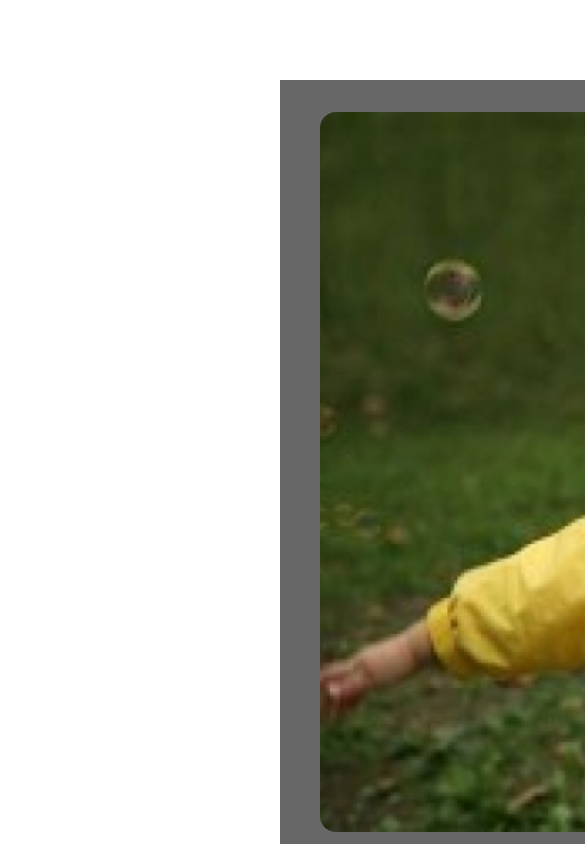
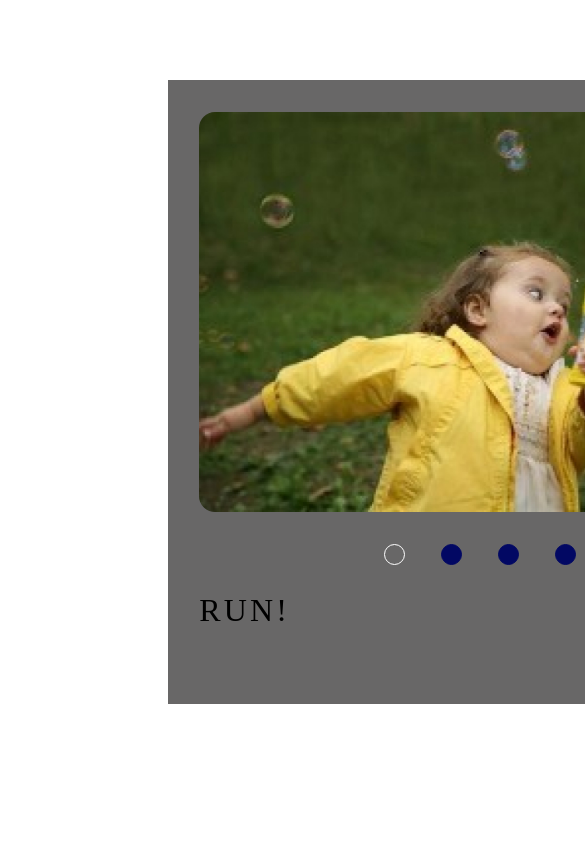
Before and after one commit to marinchik99/cssMemSlider, a plain HTML site: page сssMemSlider/index.html in a window 390 px wide. Shown: the top 844 px of the page, 585 px wide, since content can reach past the window. Drawn offline with Linux system fonts and the light colour scheme.

Commit message:
feat: add adaptive (Sun, Oct 17, 2021 4:27 PM)

```diff
--- a/сssMemSlider/style.css
+++ b/сssMemSlider/style.css
@@ -7,9 +7,10 @@ main {
 }
 .container {
     margin-top: 5rem;
-    width: 65rem;
-    height: 60rem;
+    width: 65%;
+    height: 100%;
     display: flex;
+    overflow: hidden;
     flex-direction: column;
     justify-content: space-between;
    background-color: rgb(104, 103, 103);
@@ -18,24 +19,23 @@ main {
     margin-top: 2rem;
     margin-bottom: 0;
     border-radius: 1rem;
-    width: 60rem;
+    width: 90%;
     height: 45rem;
     display: flex;
     overflow: hidden;
 }
-
 #radio2:checked ~ .image_cont > .radio2{
-    transform: translate(-60rem, 0rem);
+    transform: translate(-100%, 0rem);
 }
 #radio3:checked ~ .image_cont > .radio3{
-    transform: translate(-120rem, 0rem);
+    transform: translate(-200%, 0rem);
 }
 #radio4:checked ~ .image_cont > .radio4 {
-    transform: translate(-180rem, 0rem);
+    transform: translate(-300%, 0rem);
 }
 .image_slide {
-    width: 60rem;
-    height: 45rem;
+    width: 100%;
+    height: 100%;
     transform: translate(0rem, 0rem);
     transition: 0.15s ease-in-out;
 }
@@ -44,13 +44,14 @@ main {
     margin-bottom: 0;
     display: flex;
     justify-content: space-between;
-    width: 60rem;
+    width: 58rem;
     height: 10rem;
     overflow: hidden;
 }
 .text_slider {
    margin: 0;
    width: 40rem;
+   height: 7rem;
    display: flex;
 }
 .text_sl {
@@ -61,10 +62,7 @@ main {
     letter-spacing: 0.2rem;
     animation: anim 2s forwards;
 }
-.text_sl div {
-    width: 100%;
-    overflow: hidden;
-}
+
 @keyframes anim {
     from {
         opacity: 0;
@@ -76,15 +74,13 @@ main {
 #radio1:checked ~ .text > .text_slider > .radio1, #radio2:checked ~ .text > .text_slider > .radio2, #radio3:checked ~ .text > .text_slider > .radio3, #radio4:checked ~ .text > .text_slider > .radio4{
     display: block;
 }
-
 .control {
     margin: 0;
-    height: 5rem;
+    height: 2rem;
     width: 12rem;
     display: flex;
     justify-content: space-between;
 }
-
 .container input {
     display: none;
 }
@@ -117,3 +113,39 @@ label span {
     width: 3.6rem;
     height: 3.6rem;
 }
+@media screen and (max-width: 420px) {
+    .text {
+        display: flex;
+        flex-direction: column-reverse;
+        align-items: center;
+        justify-content: space-between;
+        width: 90%;
+        height: 10rem;
+    }
+    main {
+        width: 60rem;
+        height: 60rem;
+    }
+    .container {
+        width: 65%;
+        height: 75%;
+    }
+    .image_cont{
+        margin-top: 2rem;
+        margin-bottom: 0;
+        border-radius: 1rem;
+        width: 90%;
+        height: 25rem;
+        display: flex;
+        overflow: hidden;
+    }
+    .text_slider {
+        margin: 0;
+        width: 100%;
+        height: 7rem;
+     }
+     .container {
+        width: 65%;
+        height: 65%;
+    }
+}
```
